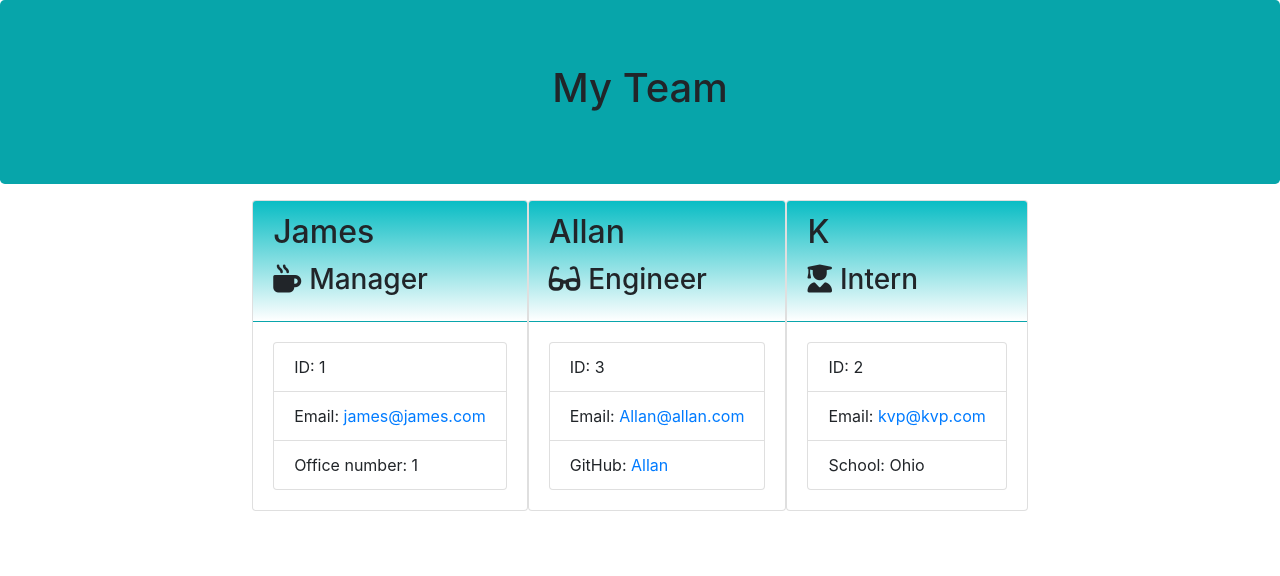
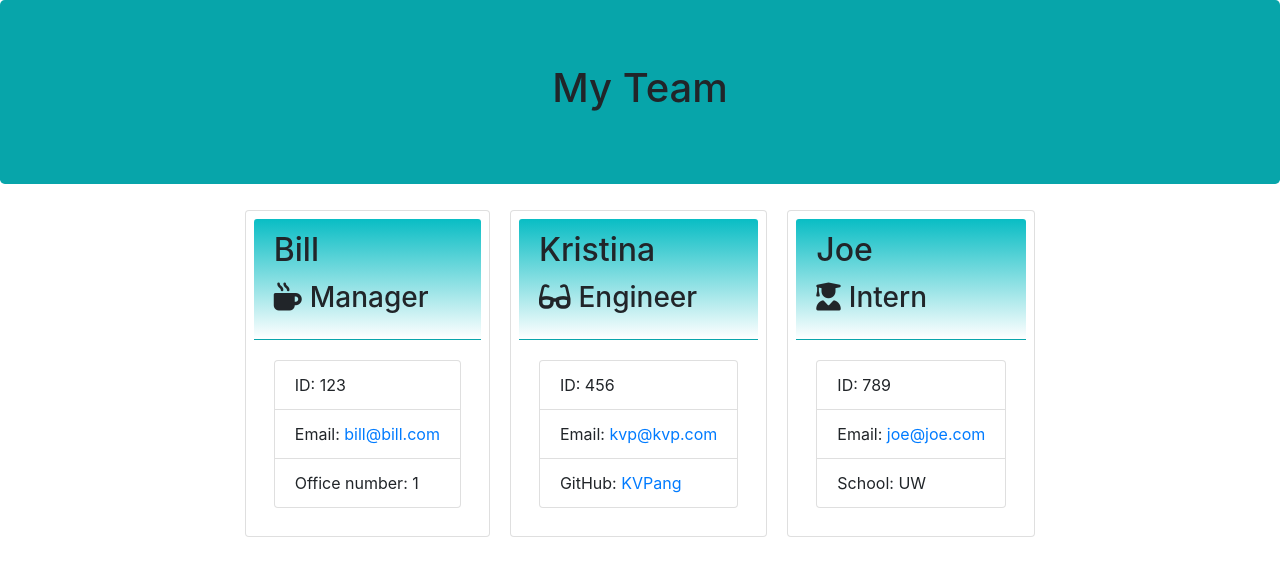
Before and after one commit to KVPang/team-profile-generator, a website: page dist/index.html in a window 1280 px wide. Drawn offline with nearby package versions, Linux system fonts and the light colour scheme.

Commit message:
readme images and formatting

```diff
--- a/dist/index.html
+++ b/dist/index.html
@@ -27,13 +27,13 @@
 
         <div class="card employee-card">
         <div class="card-header">
-            <h2 class="card-title">James</h2>
+            <h2 class="card-title">Bill</h2>
             <h3 class="card-title"><i class="fas fa-mug-hot mr-2"></i>Manager</h3>
         </div>
         <div class="card-body">
             <ul class="list-group">
-                <li class="list-group-item">ID: 1</li>
-                <li class="list-group-item">Email: <a href="mailto:james@james.com">james@james.com</a></li>
+                <li class="list-group-item">ID: 123</li>
+                <li class="list-group-item">Email: <a href="mailto:bill@bill.com">bill@bill.com</a></li>
                 <li class="list-group-item">Office number: 1</li>
             </ul>
         </div>
@@ -41,28 +41,28 @@
 
         <div class="card employee-card">
     <div class="card-header">
-        <h2 class="card-title">Allan</h2>
+        <h2 class="card-title">Kristina</h2>
         <h3 class="card-title"><i class="fas fa-glasses mr-2"></i>Engineer</h3>
     </div>
     <div class="card-body">
         <ul class="list-group">
-            <li class="list-group-item">ID: 3</li>
-            <li class="list-group-item">Email: <a href="mailto:Allan@allan.com">Allan@allan.com</a></li>
-            <li class="list-group-item">GitHub: <a href="https://github.com/Allan" target="_blank" rel="noopener noreferrer">Allan</a></li>
+            <li class="list-group-item">ID: 456</li>
+            <li class="list-group-item">Email: <a href="mailto:kvp@kvp.com">kvp@kvp.com</a></li>
+            <li class="list-group-item">GitHub: <a href="https://github.com/KVPang" target="_blank" rel="noopener noreferrer">KVPang</a></li>
         </ul>
     </div>
 </div>
 
         <div class="card employee-card">
     <div class="card-header">
-        <h2 class="card-title">K</h2>
+        <h2 class="card-title">Joe</h2>
         <h3 class="card-title"><i class="fas fa-user-graduate mr-2"></i>Intern</h3>
     </div>
     <div class="card-body">
         <ul class="list-group">
-            <li class="list-group-item">ID: 2</li>
-            <li class="list-group-item">Email: <a href="mailto:kvp@kvp.com">kvp@kvp.com</a></li>
-            <li class="list-group-item">School: Ohio</li>
+            <li class="list-group-item">ID: 789</li>
+            <li class="list-group-item">Email: <a href="mailto:joe@joe.com">joe@joe.com</a></li>
+            <li class="list-group-item">School: UW</li>
         </ul>
     </div>
 </div>
--- a/dist/style.css
+++ b/dist/style.css
@@ -5,3 +5,8 @@
 .card-header {
     background-image: linear-gradient(rgb(9, 189, 196), white);
 }
+
+.employee-card {
+    padding: 8px;
+    margin: 10px;
+}
```
Also changed, not shown: README.md, images/html.JPG (added), images/terminal-prompts.JPG (added).
